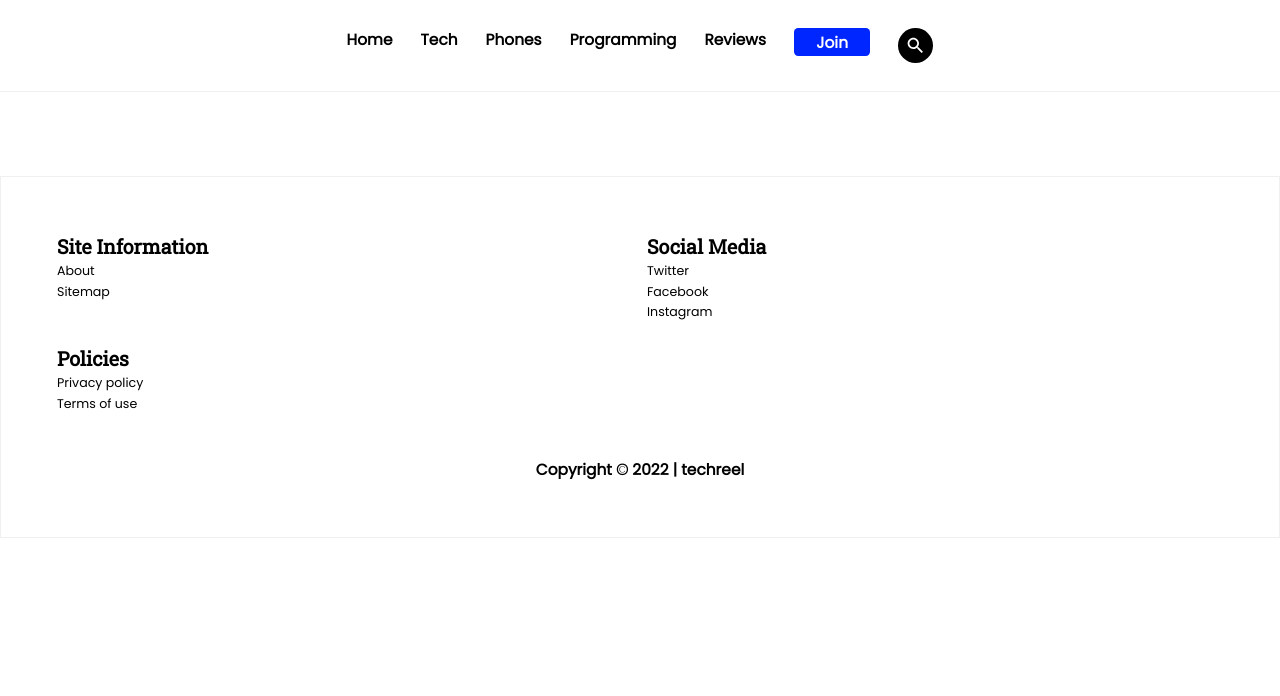
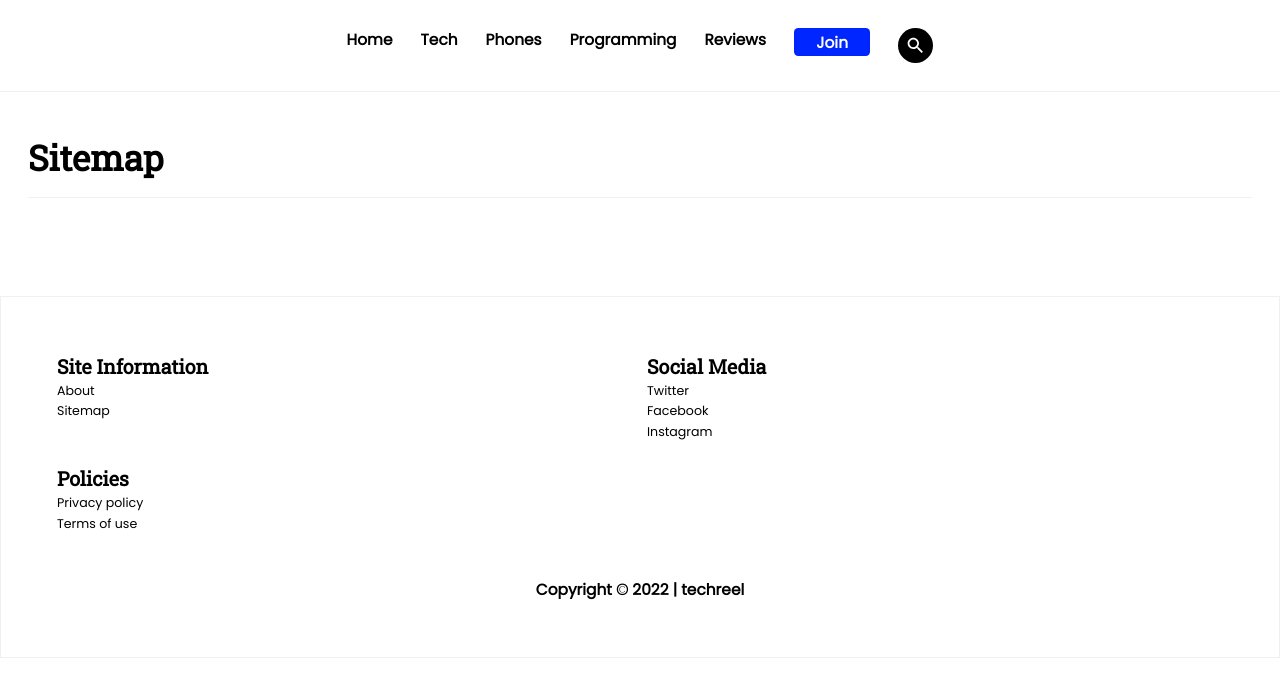
Before and after one commit to iyosayi0x/Techreel, a React (Vite) app in the folder techreel-frontend/: page /sitemap in a window 1280 px wide. Shown: the top 696 px of the page. Built offline with nearby package versions, Linux system fonts and the light colour scheme; no server answers.

Commit message:
Updated component

```diff
--- a/techreel-frontend/src/views/Sitemap.jsx
+++ b/techreel-frontend/src/views/Sitemap.jsx
@@ -1,7 +1,10 @@
 const Sitemap=()=>{
     return (
         <div className='sitemap'>
+            <h1 className='sitemap_header'>Sitemap</h1>
+            <section className='sitemap_links_wrapper'>
 
+            </section>
         </div>
     )
 }
```
